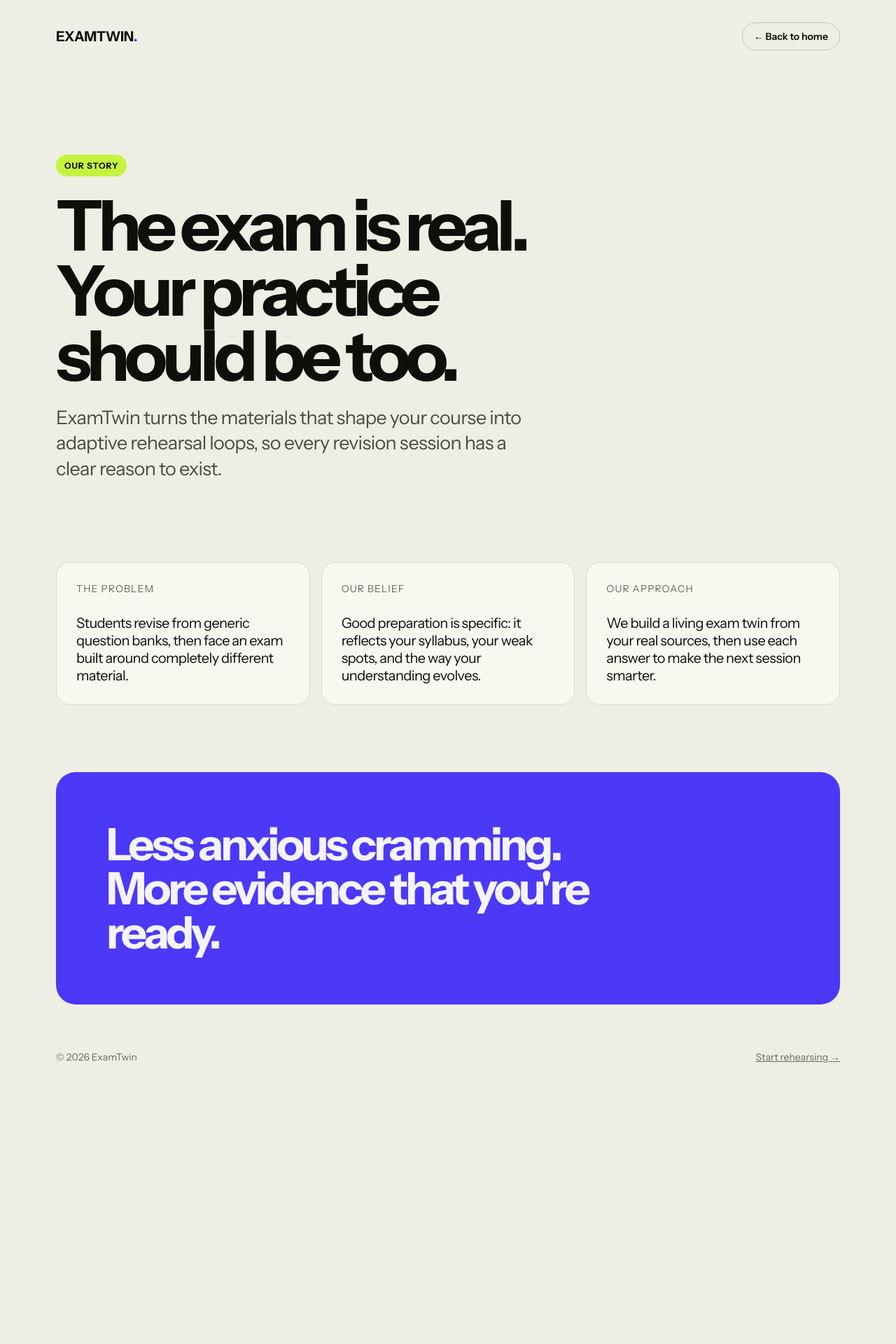
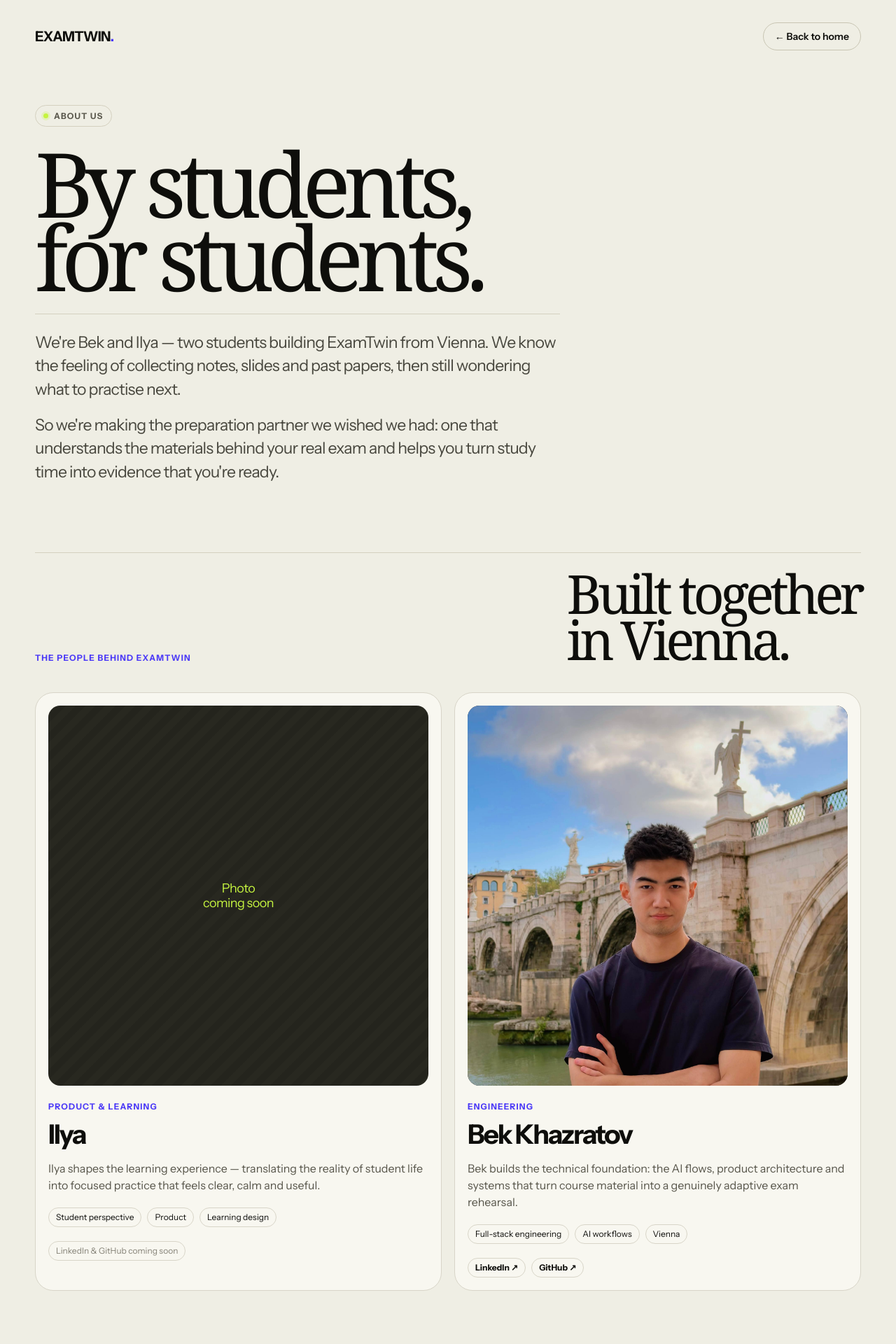
Before and after one commit to Rokki-Khazratov/OpenAI-buildweek, a Next.js app in the folder landing/: page /about in a window 1280 px wide. Shown: the top 1920 px of the page at 70% size. Before the commit the page ends 1557 px from the top, so only its background shows below. Built offline with nearby package versions, Linux system fonts and the light colour scheme.

Commit message:
feat: refresh founder story and CTAs

```diff
--- /dev/null
+++ b/landing/app/about/about.module.css
@@ -0,0 +1,35 @@
+.page { min-height: 100vh; background: #efeee4; color: #0e0e0b; padding: 24px; }
+.shell { width: min(1180px, 100%); margin: 0 auto; }
+.nav { display: flex; align-items: center; justify-content: space-between; gap: 20px; padding: 8px 0 78px; }
+.brand { color: inherit; text-decoration: none; font-weight: 700; font-size: 20px; letter-spacing: -.04em; }
+.brand span { color: #4b39f7; }
+.back { color: #0e0e0b; text-decoration: none; border: 1px solid #c8c5b3; border-radius: 999px; padding: 10px 16px; font-size: 14px; font-weight: 600; transition: background .2s ease, color .2s ease; }
+.back:hover { background: #0e0e0b; color: #efeee4; }
+.story { max-width: 940px; padding: 0 0 98px; }
+.kicker, .sectionLabel, .role { margin: 0; text-transform: uppercase; letter-spacing: .1em; font-size: 12px; font-weight: 700; }
+.kicker { display: inline-flex; align-items: center; gap: 8px; border: 1px solid #d4d0bf; border-radius: 999px; padding: 7px 11px; color: #5a584d; }
+.kicker span { width: 7px; height: 7px; border-radius: 50%; background: #c5f43f; box-shadow: 0 0 0 3px rgba(197,244,63,.24); }
+.story h1, .teamIntro h2 { margin: 29px 0 28px; font-family: Georgia, 'Times New Roman', serif; font-weight: 400; letter-spacing: -.075em; }
+.story h1 { max-width: 850px; font-size: clamp(62px, 10vw, 132px); line-height: .82; }
+.copy { max-width: 750px; border-top: 1px solid #d4d0bf; padding-top: 24px; display: grid; gap: 18px; color: #48473e; font-size: clamp(18px, 2vw, 23px); line-height: 1.45; letter-spacing: -.035em; }
+.copy p { margin: 0; }
+.team { border-top: 1px solid #d4d0bf; padding: 25px 0 76px; }
+.teamIntro { display: flex; align-items: flex-end; justify-content: space-between; gap: 28px; margin-bottom: 42px; }
+.sectionLabel { color: #4b39f7; }
+.teamIntro h2 { margin: 0; font-size: clamp(42px, 6vw, 78px); line-height: .86; }
+.cards { display: grid; grid-template-columns: repeat(2, minmax(0, 1fr)); gap: 18px; }
+.card { background: #f8f7f0; border: 1px solid #d8d5c8; border-radius: 26px; padding: 18px; }
+.photo { position: relative; overflow: hidden; aspect-ratio: 1 / 1; border-radius: 17px; background: #20201a; }
+.image { object-fit: cover; object-position: 50% 33%; }
+.placeholder { display: grid; place-items: center; background: repeating-linear-gradient(-45deg, #282820, #282820 10px, #24241d 10px, #24241d 20px); color: #c5f43f; text-align: center; font-size: 18px; line-height: 1.15; letter-spacing: -.03em; }
+.role { color: #4b39f7; margin-top: 22px; }
+.card h3 { font-size: clamp(28px, 3vw, 42px); letter-spacing: -.055em; margin: 9px 0 13px; }
+.bio { margin: 0; color: #57554a; font-size: 16px; line-height: 1.5; max-width: 55ch; }
+.tags, .links { display: flex; flex-wrap: wrap; gap: 8px; margin-top: 20px; }
+.tags span, .pending, .links a { border: 1px solid #d8d5c8; border-radius: 999px; padding: 7px 10px; font-size: 12px; line-height: 1; }
+.pending { display: inline-block; margin: 20px 0 0; color: #858277; }
+.links a { color: #0e0e0b; text-decoration: none; font-weight: 650; transition: border-color .2s ease, background .2s ease; }
+.links a:hover { border-color: #0e0e0b; background: #c5f43f; }
+.footer { border-top: 1px solid #d4d0bf; padding: 28px 0 12px; display: flex; justify-content: space-between; gap: 18px; flex-wrap: wrap; color: #6b6a5f; font-size: 14px; }
+.footer a { color: inherit; text-underline-offset: 3px; }
+@media (max-width: 700px) { .page { padding: 18px; } .nav { padding-bottom: 54px; } .story { padding-bottom: 68px; } .story h1 { font-size: clamp(57px, 16vw, 85px); } .teamIntro { align-items: start; flex-direction: column; margin-bottom: 30px; } .cards { grid-template-columns: 1fr; } .card { border-radius: 20px; } }
--- a/landing/app/about/page.jsx
+++ b/landing/app/about/page.jsx
@@ -1,66 +1,77 @@
+import Image from "next/image";
 import Link from "next/link";
+import styles from "./about.module.css";
 
 export const metadata = {
-  title: "About ExamTwin",
-  description: "The story behind ExamTwin's adaptive exam rehearsal platform.",
+  title: "About us — ExamTwin",
+  description: "ExamTwin is built by Bek and Ilya, students building from Vienna.",
 };
 
-const styles = {
-  page: { minHeight: "100vh", background: "#efeee4", color: "#0e0e0b", padding: "24px" },
-  shell: { maxWidth: "1120px", margin: "0 auto" },
-  nav: { display: "flex", justifyContent: "space-between", alignItems: "center", padding: "8px 0 72px", gap: "20px" },
-  brand: { color: "inherit", textDecoration: "none", fontWeight: 700, fontSize: "20px", letterSpacing: "-.02em" },
-  back: { color: "#0e0e0b", textDecoration: "none", fontSize: "14px", fontWeight: 600, border: "1px solid #c8c5b3", borderRadius: "999px", padding: "10px 16px" },
-  hero: { maxWidth: "850px", padding: "clamp(28px, 6vw, 78px) 0 clamp(60px, 9vw, 118px)" },
-  eyebrow: { display: "inline-block", borderRadius: "999px", background: "#c5f43f", padding: "8px 12px", fontSize: "12px", fontWeight: 700, letterSpacing: ".08em", textTransform: "uppercase" },
-  h1: { fontSize: "clamp(48px, 8vw, 100px)", lineHeight: ".93", letterSpacing: "-.07em", margin: "24px 0", maxWidth: "800px" },
-  lead: { fontSize: "clamp(19px, 2.4vw, 27px)", lineHeight: 1.35, letterSpacing: "-.025em", color: "#4d4c43", maxWidth: "680px", margin: 0 },
-  grid: { display: "grid", gridTemplateColumns: "repeat(auto-fit, minmax(230px, 1fr))", gap: "16px", marginBottom: "96px" },
-  card: { border: "1px solid #dcd9cb", borderRadius: "20px", padding: "28px", background: "#f8f7f0" },
-  cardTitle: { fontSize: "14px", textTransform: "uppercase", letterSpacing: ".08em", color: "#6b6a5f", margin: "0 0 28px" },
-  cardText: { fontSize: "20px", letterSpacing: "-.03em", lineHeight: 1.25, margin: 0 },
-  manifesto: { background: "#4b39f7", color: "#f4f3ff", borderRadius: "28px", padding: "clamp(32px, 6vw, 72px)", marginBottom: "40px" },
-  manifestoTitle: { fontSize: "clamp(34px, 5vw, 64px)", lineHeight: ".98", letterSpacing: "-.06em", maxWidth: "760px", margin: 0 },
-  footer: { padding: "26px 0 14px", color: "#6b6a5f", fontSize: "14px", display: "flex", justifyContent: "space-between", flexWrap: "wrap", gap: "14px" },
-};
+const Arrow = () => <span aria-hidden="true">↗</span>;
 
 export default function AboutPage() {
   return (
-    <main style={styles.page}>
-      <div style={styles.shell}>
-        <nav style={styles.nav}>
-          <Link href="/" style={styles.brand}>EXAMTWIN<span style={{ color: "#4b39f7" }}>.</span></Link>
-          <Link href="/" style={styles.back}>← Back to home</Link>
+    <main className={styles.page}>
+      <div className={styles.shell}>
+        <nav className={styles.nav}>
+          <Link href="/" className={styles.brand}>EXAMTWIN<span>.</span></Link>
+          <Link href="/" className={styles.back}>← Back to home</Link>
         </nav>
 
-        <section style={styles.hero}>
-          <span style={styles.eyebrow}>Our story</span>
-          <h1 style={styles.h1}>The exam is real. Your practice should be too.</h1>
-          <p style={styles.lead}>ExamTwin turns the materials that shape your course into adaptive rehearsal loops, so every revision session has a clear reason to exist.</p>
+        <section className={styles.story}>
+          <p className={styles.kicker}><span /> About us</p>
+          <h1>By students,<br />for students.</h1>
+          <div className={styles.copy}>
+            <p>We&apos;re Bek and Ilya — two students building ExamTwin from Vienna. We know the feeling of collecting notes, slides and past papers, then still wondering what to practise next.</p>
+            <p>So we&apos;re making the preparation partner we wished we had: one that understands the materials behind your real exam and helps you turn study time into evidence that you&apos;re ready.</p>
+          </div>
         </section>
 
-        <section style={styles.grid}>
-          <article style={styles.card}>
-            <p style={styles.cardTitle}>The problem</p>
-            <p style={styles.cardText}>Students revise from generic question banks, then face an exam built around completely different material.</p>
-          </article>
-          <article style={styles.card}>
-            <p style={styles.cardTitle}>Our belief</p>
-            <p style={styles.cardText}>Good preparation is specific: it reflects your syllabus, your weak spots, and the way your understanding evolves.</p>
-          </article>
-          <article style={styles.card}>
-            <p style={styles.cardTitle}>Our approach</p>
-            <p style={styles.cardText}>We build a living exam twin from your real sources, then use each answer to make the next session smarter.</p>
-          </article>
+        <section className={styles.team} aria-labelledby="team-heading">
+          <div className={styles.teamIntro}>
+            <p className={styles.sectionLabel}>The people behind ExamTwin</p>
+            <h2 id="team-heading">Built together<br />in Vienna.</h2>
+          </div>
+
+          <div className={styles.cards}>
+            <article className={styles.card}>
+              <div className={`${styles.photo} ${styles.placeholder}`} aria-label="Ilya photo placeholder">
+                <span>Photo<br />coming soon</span>
+              </div>
+              <p className={styles.role}>Product & learning</p>
+              <h3>Ilya</h3>
+              <p className={styles.bio}>Ilya shapes the learning experience — translating the reality of student life into focused practice that feels clear, calm and useful.</p>
+              <div className={styles.tags}>
+                <span>Student perspective</span>
+                <span>Product</span>
+                <span>Learning design</span>
+              </div>
+              <p className={styles.pending}>LinkedIn & GitHub coming soon</p>
+            </article>
+
+            <article className={styles.card}>
+              <div className={styles.photo}>
+                <Image src="/team/bek-khazratov.jpg" alt="Bek Khazratov" fill sizes="(max-width: 760px) 100vw, 50vw" priority className={styles.image} />
+              </div>
+              <p className={styles.role}>Engineering</p>
+              <h3>Bek Khazratov</h3>
+              <p className={styles.bio}>Bek builds the technical foundation: the AI flows, product architecture and systems that turn course material into a genuinely adaptive exam rehearsal.</p>
+              <div className={styles.tags}>
+                <span>Full-stack engineering</span>
+                <span>AI workflows</span>
+                <span>Vienna</span>
+              </div>
+              <div className={styles.links}>
+                <a href="https://www.linkedin.com/in/bek-khazratov-751954225/" target="_blank" rel="noreferrer">LinkedIn <Arrow /></a>
+                <a href="https://github.com/Rokki-Khazratov" target="_blank" rel="noreferrer">GitHub <Arrow /></a>
+              </div>
+            </article>
+          </div>
         </section>
 
-        <section style={styles.manifesto}>
-          <h2 style={styles.manifestoTitle}>Less anxious cramming. More evidence that you&apos;re ready.</h2>
-        </section>
-
-        <footer style={styles.footer}>
-          <span>© {new Date().getFullYear()} ExamTwin</span>
-          <Link href="/" style={{ color: "inherit" }}>Start rehearsing →</Link>
+        <footer className={styles.footer}>
+          <span>© {new Date().getFullYear()} ExamTwin · Vienna</span>
+          <a href="https://khazratov.com">Start rehearsing →</a>
         </footer>
       </div>
     </main>
```
Also changed, not shown: landing/components/ExamTwinLanding.jsx (+4 -4 lines), landing/public/team/bek-khazratov.jpg (added).
